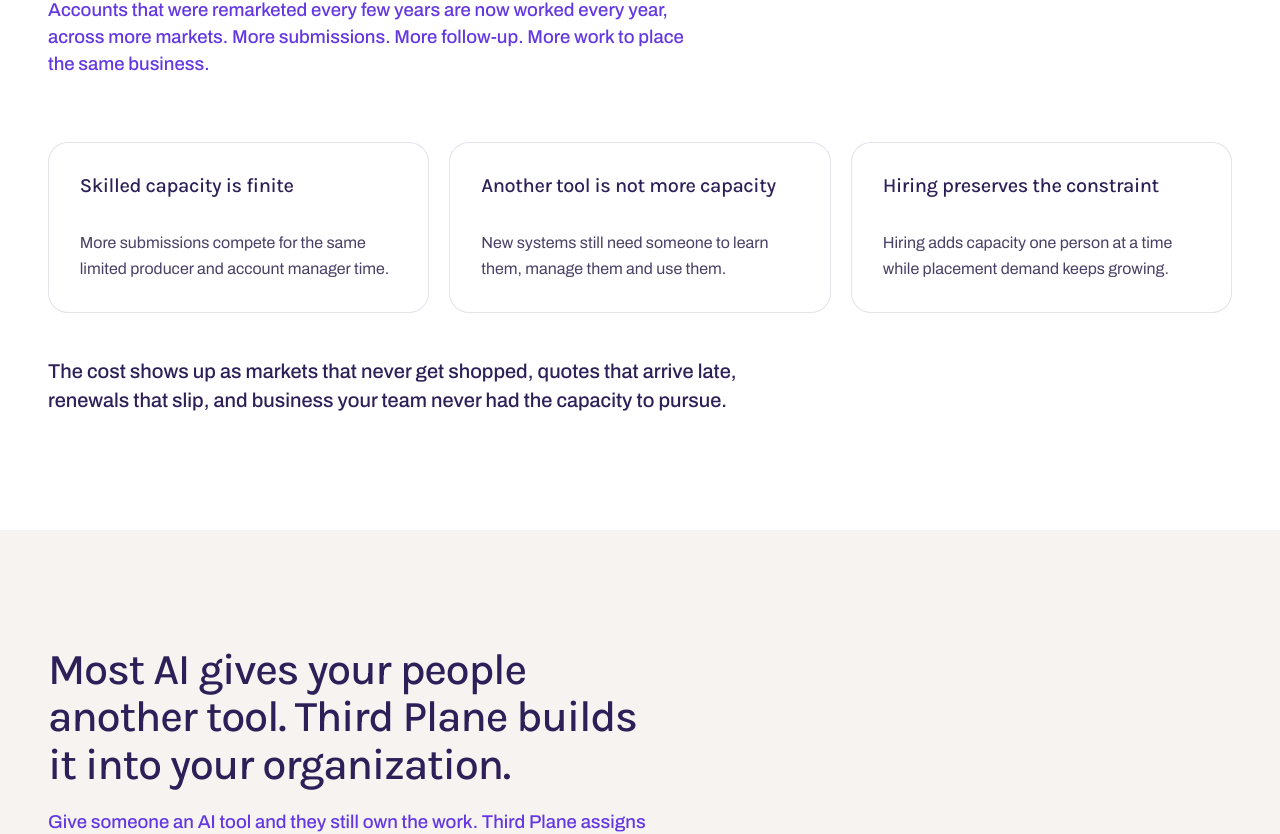
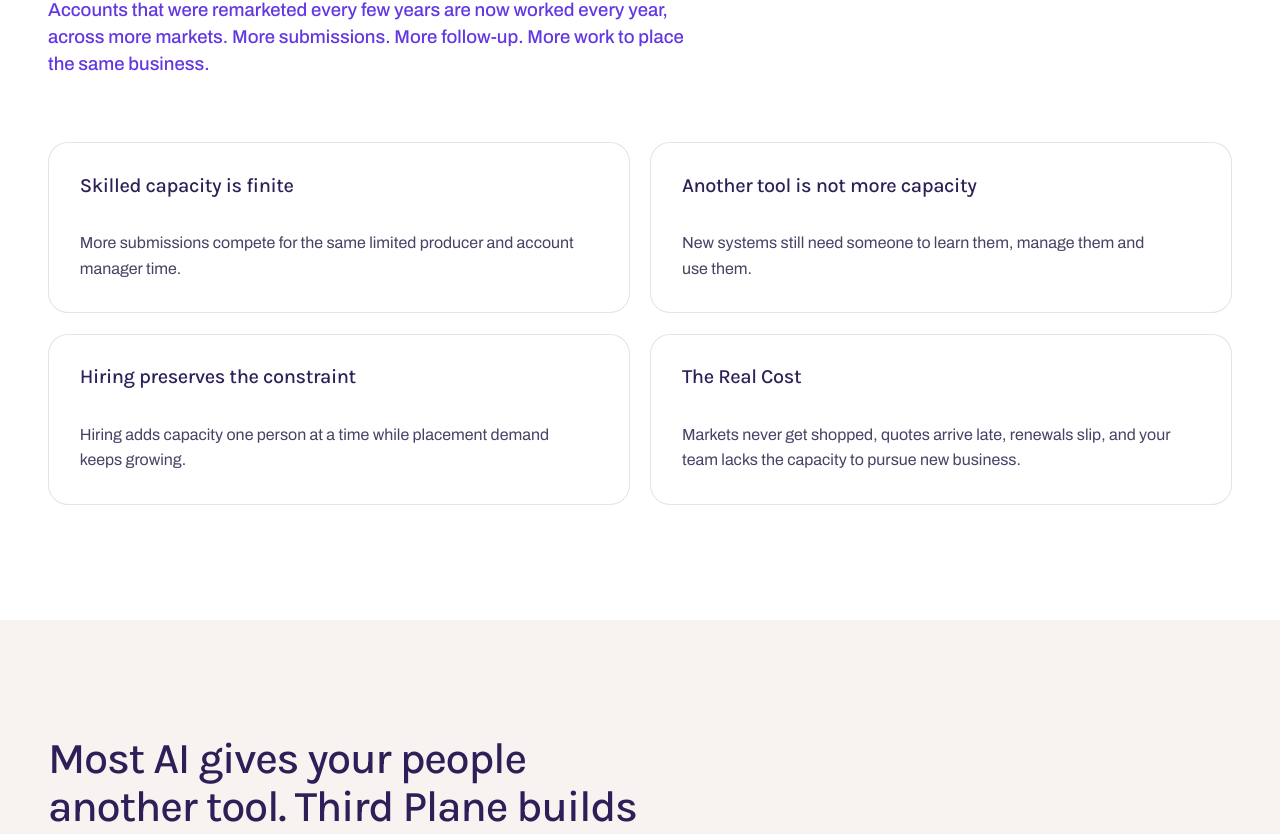
Before and after one commit to Third-Plane/third-plane-site, a React (Vite) app: page / in a window 1280 px wide. Shown: the part 1016-1850 px from the top of the page. Built offline with nearby package versions, Linux system fonts and the light colour scheme.

Commit message:
Remove closing

```diff
--- a/src/content/home.json
+++ b/src/content/home.json
@@ -111,9 +111,12 @@
       {
         "title": "Hiring preserves the constraint",
         "body": "Hiring adds capacity one person at a time while placement demand keeps growing."
+      },
+      {
+        "title": "The Real Cost",
+        "body": "Markets never get shopped, quotes arrive late, renewals slip, and your team lacks the capacity to pursue new business."
       }
-    ],
-    "closing": "The cost shows up as markets that never get shopped, quotes that arrive late, renewals that slip, and business your team never had the capacity to pursue."
+    ]
   },
   "approach": {
     "title": "Most AI gives your people another tool. Third Plane builds it into your organization.",
@@ -159,11 +162,10 @@
       },
       {
         "kicker": "Results come back",
-        "line": "Quotes, market results and a record of the work come back for review.",
+        "line": "Quotes, market results and a record of the work come back for review. The Desk handles multiple accounts in parallel using the same placement process.",
         "accent": false
       }
     ],
-    "closing": "Placement Desk handles multiple accounts in parallel using the same placement process.",
     "cta": {
       "label": "See Placement Desk",
       "href": "/placement-desk"
--- a/src/data/content-types.ts
+++ b/src/data/content-types.ts
@@ -32,7 +32,7 @@ export type HomeFile = {
     legend: { status: string; label: string }[];
     tasks: { task: string; status: string }[];
   };
-  problem: { title: string; body: string; points: Card[]; closing: string };
+  problem: { title: string; body: string; points: Card[] };
   approach: {
     title: string;
     body: string;
@@ -43,7 +43,6 @@ export type HomeFile = {
     title: string;
     body: string;
     columns: { kicker: string; line: string; accent?: boolean }[];
-    closing: string;
     cta: Link;
   };
   showcase: { eyebrow: string; title: string; src?: string; poster?: string; caption?: string };
--- a/src/index.css
+++ b/src/index.css
@@ -167,25 +167,6 @@ ol {
 .section--deep .lead {
   color: var(--on-dark-muted);
 }
-.closing {
-  text-align: center;
-  max-width: 62ch;
-  font-family: var(--font-body);
-  color: var(--ink);
-  text-wrap: pretty;
-  margin: clamp(2.5rem, 4vw, 3.5rem) auto 0;
-  font-size: var(--type-md);
-  font-weight: 500;
-  line-height: 1.45;
-}
-.closing--left {
-  text-align: left;
-  margin: 0;
-}
-#problem .closing {
-  margin-top: clamp(2rem, 3.5vw, 2.75rem);
-  max-width: 62ch;
-}
 #problem .card {
   border: 1px solid var(--line);
   box-shadow: none;
@@ -195,10 +176,10 @@ ol {
   transform: none;
 }
 @media (width > 900px) {
-  #problem .grid--3:has(> .card) {
+  #problem .grid--2:has(> .card) {
     grid-template-rows: auto 1fr;
   }
-  #problem .grid--3 > .card {
+  #problem .grid--2 > .card {
     grid-row: span 2;
   }
 }
@@ -1206,10 +1187,6 @@ ol {
   gap: 1.5rem 2rem;
   margin-top: clamp(2.5rem, 4vw, 3.5rem);
 }
-.desk-stage__closing {
-  color: var(--on-dark);
-  max-width: 46ch;
-}
 .desk-stage .textlink {
   color: var(--pink);
 }
--- a/src/pages/Home.tsx
+++ b/src/pages/Home.tsx
@@ -45,7 +45,7 @@ export function Home() {
       <section className="section section--white" id="problem">
         <div className="container">
           <SectionHead title={problem.title} body={problem.body} />
-          <div className="grid grid--3">
+          <div className="grid grid--2">
             {problem.points.map((point, i) => (
               <article className="card" data-reveal style={delayStyle(i)} key={point.title}>
                 <h3 className="card__title">{point.title}</h3>
@@ -53,9 +53,6 @@ export function Home() {
               </article>
             ))}
           </div>
-          <p className="closing closing--left" data-reveal>
-            {problem.closing}
-          </p>
         </div>
       </section>
 
@@ -111,7 +108,6 @@ export function Home() {
             </div>
           </div>
           <div className="desk-stage__foot" data-reveal>
-            <p className="closing closing--left desk-stage__closing">{desk.closing}</p>
             <TextLink href={desk.cta.href}>{desk.cta.label}</TextLink>
           </div>
         </div>
```
Also changed, not shown: .pages.yml.
